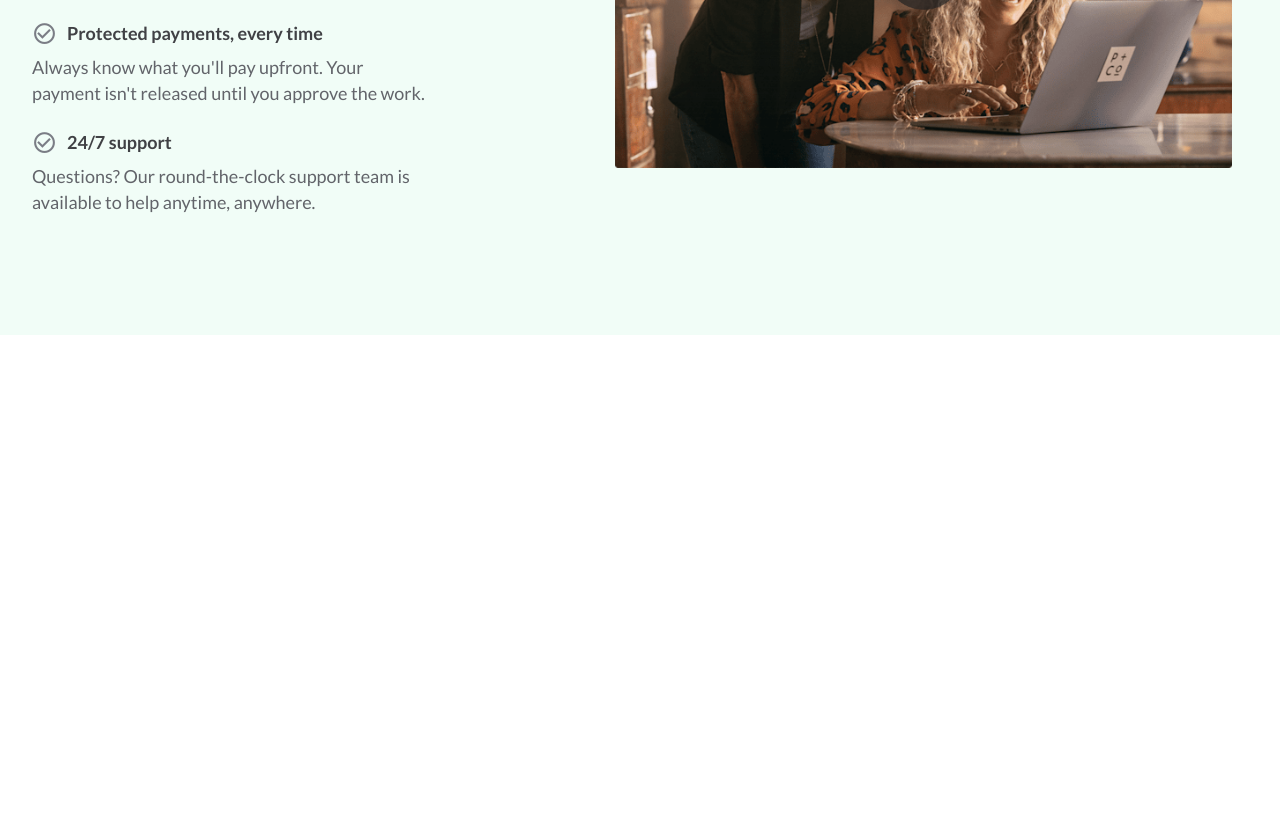
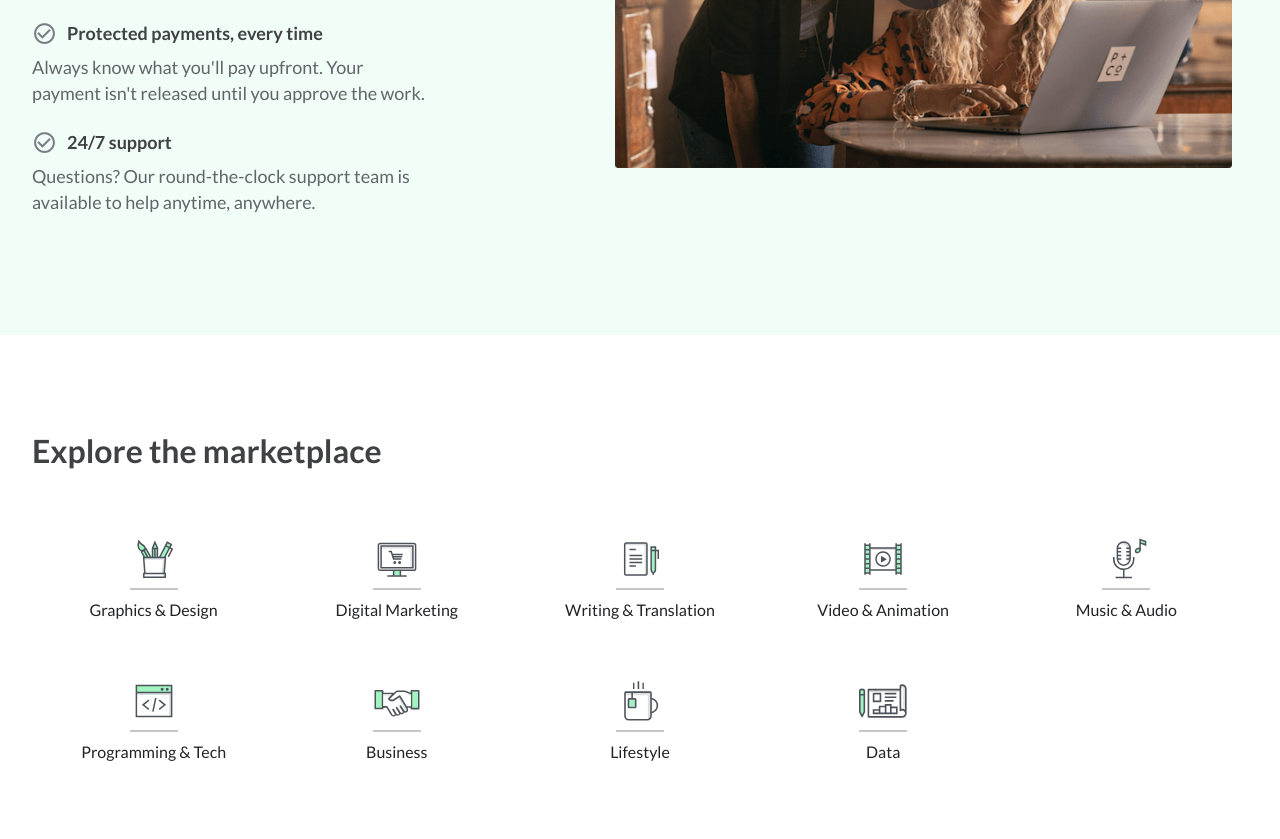
Before and after one commit to ZobaerIslam/fiverrHomepage, a plain HTML site: page index.html in a window 1280 px wide. Shown: the part 394-1233 px from the top of the page. Before the commit the page ends 825 px from the top, so only its background shows below. Drawn offline with Linux system fonts and the light colour scheme; files whose address does not match are found by name.

Commit message:
built the marketplace section

```diff
--- a/css/style.css
+++ b/css/style.css
@@ -12,6 +12,7 @@
     --color-brown-dark: #45091B;
 
     --color-text-default: #62646a;
+    --color-black-text: #222325;
     --color-heading-black: #404145;
 }
 
@@ -182,6 +183,9 @@ body {
   display: flex;
 }
 
+/* -------------------------------------------------------- */
+
+/* SELLING PROPOSITION START */
 .selling__proposition {
   width: 100%;
   background-color: #f1fdf7;
@@ -272,8 +276,90 @@ body {
   cursor: pointer;
 }
 
+/* SELLING PROPOSITION END */
+
+/* -------------------------------------------------- */
+
+/* MARKETPLACE START */
+.marketplace {
+  width: 100%;
+}
+
+.marketplace .main__container {
+  padding: 0;
+  padding-bottom: 2rem;
+}
+
+.marketplace .main__container__wrapper {
+  margin: 0;
+}
+
+/* .main_container__tight {
+} */
+
+/* .marketplace__content {
+
+} */
+
+.marketplace__content--h2 {
+  font-size: 3.2rem;
+  font-weight: 700;
+  line-height: 4rem;
+  color: var(--color-heading-black);
+  padding-bottom: 2.4rem;
+  margin-bottom: 4rem;
+}
+
+.marketplace__content__items {
+  list-style: none;
+
+  display: flex;
+  flex-wrap: wrap;
+}
+
+.marketplace__content__item {
+  width: 20%;
+  padding: 0 1rem;
+  padding-bottom: 5.5rem;
+  text-align: center;
+}
+
+.marketplace__content--link {
+  text-decoration: none;
+  color: var(--color-black-text);
+  display: inline-block;
+  position: relative;
+
+  /* transition: color .2s; */
+}
 
 
+.marketplace__content--link::after {
+  content: "";
+
+  width: 4.8rem;
+  border-bottom: 2px solid #c5c6c9;
+  padding-bottom: .8rem;
+
+  position: absolute;
+  top: 4.5rem;
+  right: 50%;
+  transform: translateX(50%);
+}
+
+.marketplace__content--link:hover::after {
+  border-color: var(--color-green);
+  padding: 0 4rem .8rem;
+  transition: padding .2s ease-in-out, border-color .2s ease-in-out;
+}
+
+.marketplace__content--logo {
+  display: block;
+  width: 4.8rem;
+  height: 4.8rem;
+  margin: 0 auto 1.5rem;
+}
+/* MARKETPLACE END */
 
 
 
@@ -326,6 +412,7 @@ body {
     flex-direction: column;
   }
 
+  /* SELLING PROPOSITION START */
   .selling__proposition__content {
     flex: 0 1 100%;
   }
@@ -347,6 +434,13 @@ body {
   .selling__proposition__wrapper {
     width: 100%;
   }
+  /* SELLING PROPOSITION END */
+
+  /* MARKETPLACE START */
+  .marketplace__content__item {
+    width: 33.33%;
+  }
+  /* MARKETPLACE END */
 }
 
 
@@ -355,4 +449,19 @@ body {
   html {
     font-size: 56.25%;  /*1rem = 9px*/
   }
+
+  /* SELLING PROPOSITION START */
+  .selling__proposition {
+    margin-bottom: 4.8rem;
+  }
+
+  /* SELLING PROPOSITION END */
+
+  /* MARKETPLACE START */
+  .marketplace__content__item {
+    width: 50%;
+    padding: 0 1rem 3.2rem;
+  }
+
+  /* MARKETPLACE END */
 }
--- a/index.html
+++ b/index.html
@@ -39,6 +39,7 @@
             </div>
         </section> -->
 
+        <!-- SELLING PROPOSITION START -->
         <section class="selling__proposition">
             <div class="main__container">
                 <div class="main__container__wrapper">
@@ -77,6 +78,50 @@
                 </div>
             </div>
         </section>
+        <!-- SELLING PROPOSITION END -->
+
+        <!-- MARKETPLACE START -->
+        <section class="marketplace">
+            <div class="main__container">
+                <div class="main__container__wrapper">
+                    <div class="main_container__tight">
+                        <div class="marketplace__content">
+                            <h2 class="marketplace__content--h2">Explore the marketplace</h2>
+                            <ul class="marketplace__content__items">
+                                <li class="marketplace__content__item">
+                                    <a href="#" class="marketplace__content--link"><img src="images/graphics-design.d32a2f8.svg" alt="Graphics Design logo" class="marketplace__content--logo">Graphics & Design</a>
+                                </li>
+                                <li class="marketplace__content__item">
+                                    <a href="#" class="marketplace__content--link"><img src="images/online-marketing.74e221b.svg" alt="Digital Marketing logo" class="marketplace__content--logo">Digital Marketing</a>
+                                </li>
+                                <li class="marketplace__content__item">
+                                    <a href="#" class="marketplace__content--link"><img src="images/writing-translation.32ebe2e.svg" alt="Writing Translation logo" class="marketplace__content--logo">Writing & Translation</a>
+                                </li>
+                                <li class="marketplace__content__item">
+                                    <a href="#" class="marketplace__content--link"><img src="images/video-animation.f0d9d71.svg" alt="Video Animation logo" class="marketplace__content--logo">Video & Animation</a>
+                                </li>
+                                <li class="marketplace__content__item">
+                                    <a href="#" class="marketplace__content--link"><img src="images/music-audio.320af20.svg" alt="Music Audio logo" class="marketplace__content--logo">Music & Audio</a>
+                                </li>
+                                <li class="marketplace__content__item">
+                                    <a href="#" class="marketplace__content--link"><img src="images/programming.9362366.svg" alt="Programming Tech logo" class="marketplace__content--logo">Programming & Tech</a>
+                                </li>
+                                <li class="marketplace__content__item">
+                                    <a href="#" class="marketplace__content--link"><img src="images/business.bbdf319.svg" alt="Business logo" class="marketplace__content--logo">Business</a>
+                                </li>
+                                <li class="marketplace__content__item">
+                                    <a href="#" class="marketplace__content--link"><img src="images/lifestyle.745b575.svg" alt="Lifestyle logo" class="marketplace__content--logo">Lifestyle</a>
+                                </li>
+                                <li class="marketplace__content__item">
+                                    <a href="#" class="marketplace__content--link"><img src="images/data.718910f.svg" alt="Data logo" class="marketplace__content--logo">Data</a>
+                                </li>
+                            </ul>
+                        </div>
+                    </div>
+                </div>
+            </div>
+        </section>
+        <!-- MARKETPLACE END -->
     </main>
 </body>
 </html>
```
